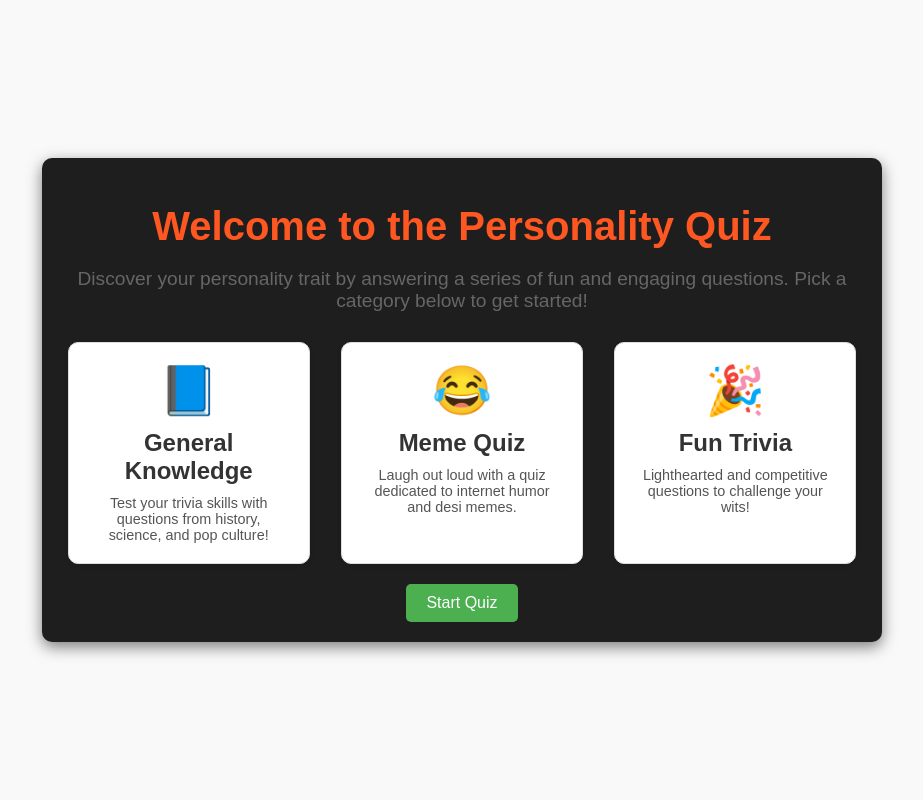
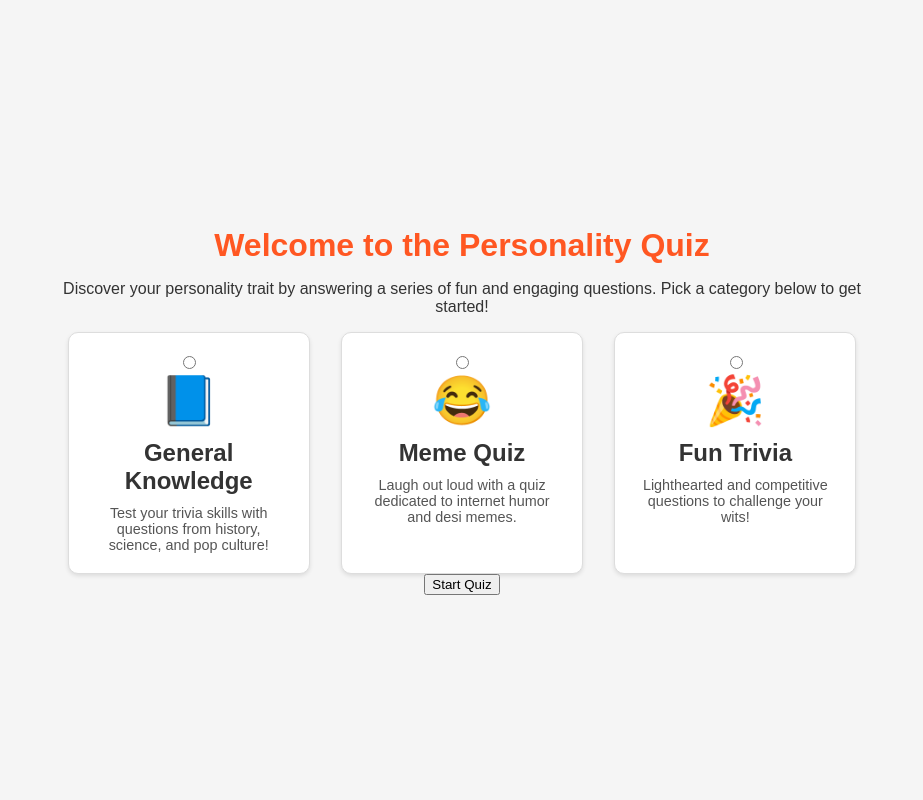
Before and after one commit to KashafIsrar/Quizgame, a Flask app: page / in a window 1280 px wide. Shown: the whole page, without its empty margins (178-1101 px from the left). Run offline with Flask 3, Linux system fonts and the light colour scheme.

Commit message:
minor changes

```diff
--- a/static/css/styles.css
+++ b/static/css/styles.css
@@ -2,25 +2,23 @@ body {
     font-family: 'Arial', sans-serif;
     margin: 0;
     padding: 0;
-    background-color: #121212;
-    color: #ffffff;
+    background-color: #f5f5f5;
+    color: #333;
     display: flex;
     justify-content: center;
     align-items: center;
-    height: 100vh;
+    min-height: 100vh;
 }
 
 .container {
+    max-width: 800px;
+    margin: 50px auto;
     text-align: center;
-    padding: 20px;
-    max-width: 600px;
-    background: #1e1e1e;
-    border-radius: 10px;
-    box-shadow: 0px 5px 15px rgba(0, 0, 0, 0.5);
 }
 
 h1, h2 {
     color: #ff5722;
+    margin-bottom: 10px;
 }
 
 ul {
@@ -36,57 +34,37 @@ li {
     display: inline-block;
     margin: 10px 0;
     padding: 10px 20px;
-    background-color: #ff5722;
+    background-color: #007bff;
     color: #ffffff;
     text-decoration: none;
+    font-size: 16px;
     border-radius: 5px;
-    transition: background 0.3s ease;
+    transition: background-color 0.3s ease, transform 0.2s;
 }
 
 .btn:hover {
-    background-color: #e64a19;
+    background-color: #0056b3;
+    transform: scale(1.05);
 }
 
-table {
-    width: 100%;
-    margin: 20px 0;
-    border-collapse: collapse;
+.btn:active {
+    transform: scale(0.95);
 }
 
-th, td {
-    border: 1px solid #ffffff;
-    padding: 10px;
-    text-align: center;
-}
-
-th {
-    background-color: #ff5722;
-}
-
-/* General styles */
-body {
-    font-family: 'Arial', sans-serif;
-    background-color: #f5f5f5;
-    margin: 0;
-    padding: 0;
-    display: flex;
-    justify-content: center;
-    align-items: center;
-    min-height: 100vh;
-  }
-
-  .result-container {
+/* Specific Containers */
+.result-container,
+.quiz-container {
     text-align: center;
     background-color: #ffffff;
     padding: 20px 30px;
     border-radius: 10px;
     box-shadow: 0 4px 10px rgba(0, 0, 0, 0.2);
-    max-width: 500px;
+    max-width: 600px;
     width: 90%;
 }
 
-  .result-container h1 {
-    color: #333;
+.result-container h1,
+.quiz-container h2 {
     font-size: 28px;
     margin-bottom: 20px;
 }
@@ -105,72 +83,6 @@ body {
     box-shadow: 0 4px 6px rgba(0, 0, 0, 0.2);
 }
 
-  .result-container .btn {
-    display: inline-block;
-    margin-top: 20px;
-    padding: 10px 20px;
-    background-color: #007bff;
-    color: #fff;
-    text-decoration: none;
-    font-size: 16px;
-    border-radius: 5px;
-    transition: background-color 0.3s;
-  }
-
-  .result-container .btn:hover {
-    background-color: #0056b3;
-  }
-
-  /* Responsive design */
-  @media (max-width: 768px) {
-    .result-container {
-      padding: 15px 20px;
-    }
-
-    .result-container h1 {
-      font-size: 24px;
-    }
-
-    .result-container p {
-      font-size: 16px;
-    }
-
-    .result-container .btn {
-      font-size: 14px;
-      padding: 8px 16px;
-    }
-  }
-/* General styles */
-body {
-    font-family: 'Arial', sans-serif;
-    background-color: #f5f5f5;
-    margin: 0;
-    padding: 0;
-    display: flex;
-    justify-content: center;
-    align-items: center;
-    min-height: 100vh;
-  }
-
-  /* Quiz Container */
-  .quiz-container {
-    background-color: #ffffff;
-    border-radius: 10px;
-    padding: 30px 20px;
-    box-shadow: 0 4px 10px rgba(0, 0, 0, 0.2);
-    width: 90%;
-    max-width: 600px;
-    text-align: center;
-  }
-
-  /* Question Styles */
-  #question h2 {
-    font-size: 22px;
-    color: #333;
-    margin-bottom: 20px;
-  }
-
-  /* Options */
 #options {
     display: flex;
     flex-direction: column;
--- a/templates/index.html
+++ b/templates/index.html
@@ -6,90 +6,7 @@
   <title>Welcome to the Personality Quiz</title>
   <link rel="stylesheet" href="{{ url_for('static', filename='css/styles.css') }}">
   <style>
-    body {
-      font-family: Arial, sans-serif;
-      margin: 0;
-      padding: 0;
-      background-color: #f9f9f9;
-      color: #333;
-    }
-    .container {
-      max-width: 800px;
-      margin: 50px auto;
-      text-align: center;
-    }
-    h1 {
-      font-size: 2.5em;
-      margin-bottom: 10px;
-    }
-    .description {
-      font-size: 1.2em;
-      color: #666;
-      margin-bottom: 30px;
-    }
-    .categories {
-      display: flex;
-      justify-content: space-around;
-      flex-wrap: wrap;
-      gap: 20px;
-    }
-    .category-box {
-      background-color: #fff;
-      border: 1px solid #ddd;
-      border-radius: 10px;
-      width: 200px;
-      padding: 20px;
-      box-shadow: 0 2px 4px rgba(0, 0, 0, 0.1);
-      transition: transform 0.2s, box-shadow 0.2s, border 0.2s;
-      cursor: pointer;
-      text-align: center;
-    }
-    .category-box:hover {
-      transform: translateY(-5px);
-      box-shadow: 0 4px 8px rgba(0, 0, 0, 0.2);
-    }
-    .category-box input {
-      display: none; /* Hide the radio input */
-    }
-    .category-box .icon {
-      font-size: 3em;
-      color: #4CAF50;
-      margin-bottom: 10px;
-    }
-    .category-box .category-title {
-      font-size: 1.5em;
-      margin: 10px 0;
-      font-weight: bold;
-    }
-    .category-box .category-description {
-      font-size: 0.9em;
-      color: #555;
-    }
-    .category-box input:checked + .category-title,
-    .category-box input:checked + .category-description,
-    .category-box input:checked + .icon {
-      color: #fff;
-    }
-    .category-box input:checked + * {
-      background-color: #4CAF50;
-      border-color: #4CAF50;
-      color: #fff;
-      box-shadow: 0 4px 8px rgba(76, 175, 80, 0.4);
-      transform: translateY(-5px);
-    }
-    .start-btn {
-      margin-top: 20px;
-      padding: 10px 20px;
-      font-size: 1em;
-      color: white;
-      background-color: #4CAF50;
-      border: none;
-      border-radius: 5px;
-      cursor: pointer;
-    }
-    .start-btn:hover {
-      background-color: #45a049;
-    }
+
   </style>
 </head>
 <body>
```
Also changed, not shown: other parts of static/css/styles.css (+67 -14 lines). Lines whose indentation alone changed are shown as unchanged.
